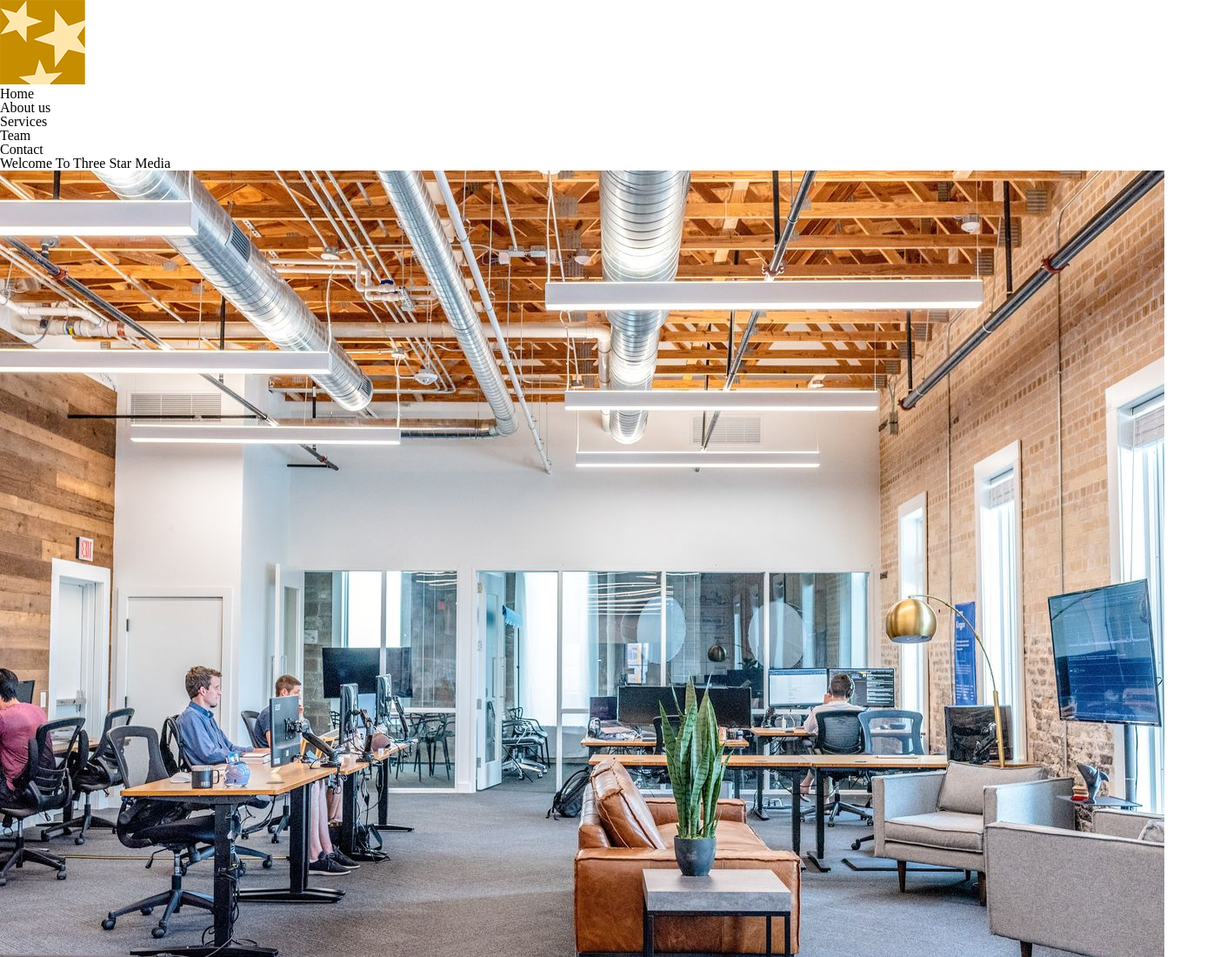
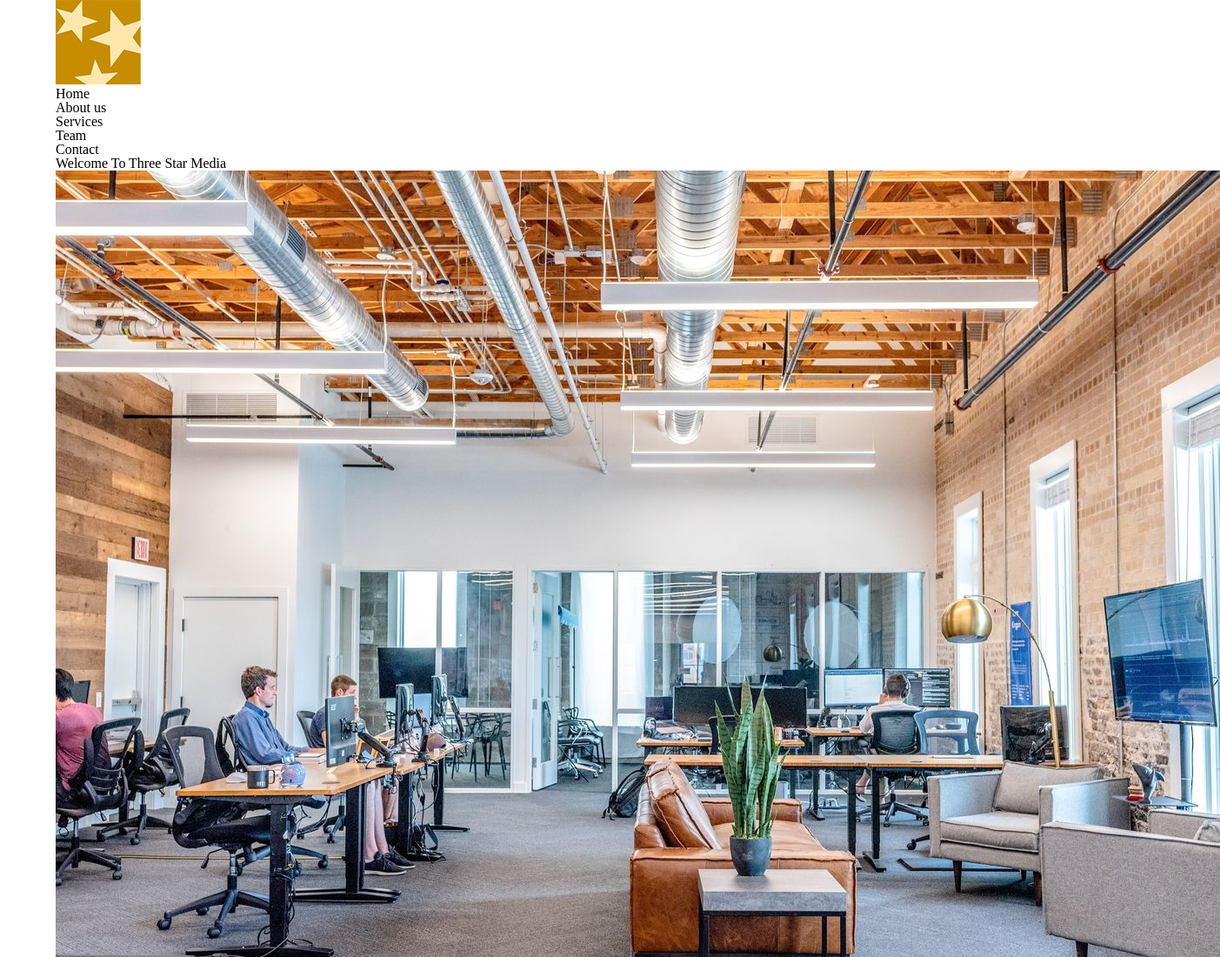
Before and after one commit to robi0859/robi0859.github.io, a plain HTML site: page index.html in a window 1280 px wide. Shown: the top 1100 px of the page at 87% size, 1403 px wide, since content can reach past the window. Drawn offline with Linux system fonts and the light colour scheme.

Commit message:
Adding changes

```diff
--- a/css/main.css
+++ b/css/main.css
@@ -1 +1,10 @@
-/*Don't add media quary at the begining of css add it to the bottom.*/
+body {
+    width: 90%;
+    margin: 0 auto;
+}
+
+.nav {
+    width: 100%;
+    /* protects when using float from list items */
+    overflow: auto;
+}
--- a/index.html
+++ b/index.html
@@ -15,11 +15,11 @@
     <link rel="stylesheet" href="css/main.css">
 </head>
 <body>
-    <div class="wrapper">
+    <div>
         <div>
             <header>
                 <div class="header">
-                    <nav>
+                    <nav class="nav">
                         <img src="images/logo.png" alt="stars">
                         <ul>
                             <li>Home</li>
```
